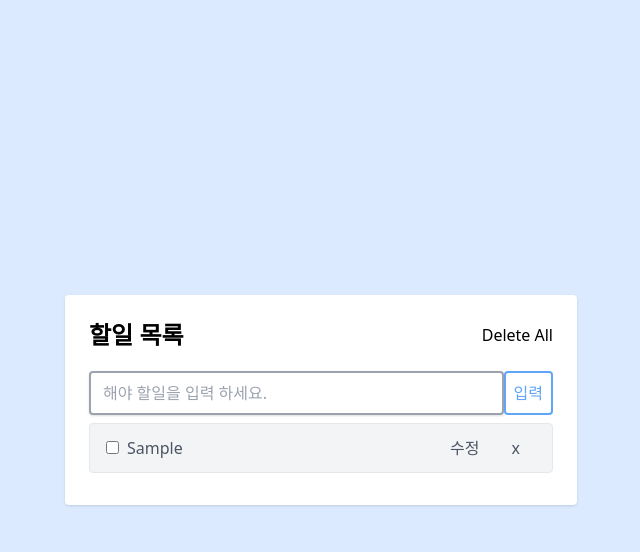
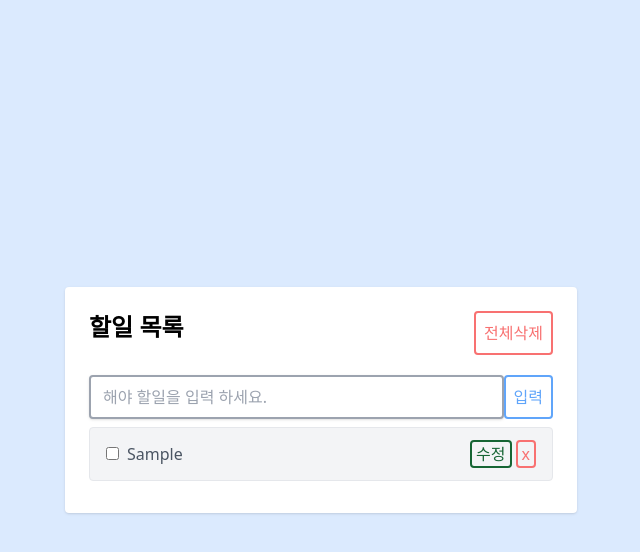
Before and after one commit to braverokmc79/react-todo-app, a React (Create React App) app: page / in a window 1280 px wide. Both pictures are taken after typing "Sample" into the empty fields and a click on the input "입력". Shown: the top 552 px of the page, without its empty margins (319-959 px from the left). Built offline with nearby package versions, Linux system fonts and the light colour scheme.

Commit message:
버튼 색상  업데이트

```diff
--- a/src/App.js
+++ b/src/App.js
@@ -6,14 +6,13 @@ import Lists from "./components/Lists";
 const initialTodoData = localStorage.getItem("todoData") ? JSON.parse(localStorage.getItem("todoData")) : [];
 
 export default function App() {
-  console.log("App :");
 
   const [todoData, setTodoData] = useState(initialTodoData);
-
-
   const handleRemoveClick = useCallback(() => {
-    setTodoData([]);
-    localStorage.setItem("todoData", []);
+    if (window.confirm("정말 삭제 하시겠습니까?")) {
+      setTodoData([]);
+      localStorage.setItem("todoData", []);
+    };
   }, [setTodoData]);
 
 
@@ -24,7 +23,10 @@ export default function App() {
           <h1 className="justify-center text-2xl font-bold text-center">
             할일 목록
           </h1>
-          <button onClick={handleRemoveClick} >Delete All</button>
+          <button
+            className='p-2 text-red-400 border-2 border-red-400 rounded
+             hover:text-white hover:bg-red-400 hover:cursor-pointer'
+            onClick={handleRemoveClick} >전체삭제</button>
         </div>
 
         <Form todoData={todoData} setTodoData={setTodoData} />
--- a/src/components/Form.js
+++ b/src/components/Form.js
@@ -34,7 +34,8 @@ const Form = ({ todoData, setTodoData }) => {
                 />
 
                 <input
-                    className='p-2 text-blue-400 border-2 border-blue-400 rounded hover:text-white hover:bg-blue-20'
+                    className='p-2 text-blue-400 border-2 border-blue-400 rounded hover:text-white
+                     hover:bg-blue-400 hover:cursor-pointer'
                     type="submit"
                     value="입력"
                 />
--- a/src/components/List.js
+++ b/src/components/List.js
@@ -26,7 +26,6 @@ const List = React.memo(({ id, completed, title, todoData, setTodoData, provided
 
 
     const handleSubmit = () => {
-        console.log(" id  : ", id);
         let newTododata = todoData.map((data) => {
             if (data.id === id) {
                 data.title = editTitle;
@@ -49,9 +48,17 @@ const List = React.memo(({ id, completed, title, todoData, setTodoData, provided
                 </form>
 
                 <div className='items-center'>
-                    <button className='px-4 py-2 float-right' onClick={() => handleClick(id)}>x</button>
+                    <button
+                        className='px-1 my-2 float-right
+                            text-red-400 border-2 border-red-400 rounded hover:text-white
+                            hover:bg-red-400 hover:cursor-pointer'
+                        onClick={() => handleClick(id)}>x</button>
 
-                    <button className='px-4 py-2 float-right' type="submit" onClick={handleSubmit}>저장</button>
+                    <button
+                        className='px-1 my-2 mx-1 float-right
+                             text-blue-800 border-2 border-blue-800 rounded hover:text-white
+                            hover:bg-blue-800 hover:cursor-pointer'
+                        type="submit" onClick={handleSubmit}>저장</button>
                 </div>
             </div >
         );
@@ -75,9 +82,18 @@ const List = React.memo(({ id, completed, title, todoData, setTodoData, provided
                         <span className={`${completed ? "line-through" : undefined} px-2`}>{title}</span>
                     </div>
                     <div className='items-center'>
-                        <button className='px-4 py-2 float-right' onClick={() => handleClick(id)}>x</button>
+                        <button
+                            className='px-1 my-2 float-right
+                             text-red-400 border-2 border-red-400 rounded hover:text-white
+                            hover:bg-red-400 hover:cursor-pointer'
 
-                        <button className='px-4 py-2 float-right' onClick={() => setIsEditing(true)}>수정</button>
+                            onClick={() => handleClick(id)}>x</button>
+
+                        <button
+                            className='px-1 my-2 mx-1 float-right
+                             text-green-800 border-2 border-green-800 rounded hover:text-white
+                            hover:bg-green-800 hover:cursor-pointer'
+                            onClick={() => setIsEditing(true)}>수정</button>
                     </div>
                 </div>
             </div>
--- a/src/components/Lists.js
+++ b/src/components/Lists.js
@@ -4,9 +4,6 @@ import List from './List';
 
 
 const Lists = React.memo(({ todoData, setTodoData }) => {
-
-    console.log("Lists :");
-
 
     const handleEnd = useCallback((result) => {
         //result 매개변수에는 source 항목 및 대상 위치와 같은 드래그 이벤트에 대한 정보가 포함됩니다.
```
